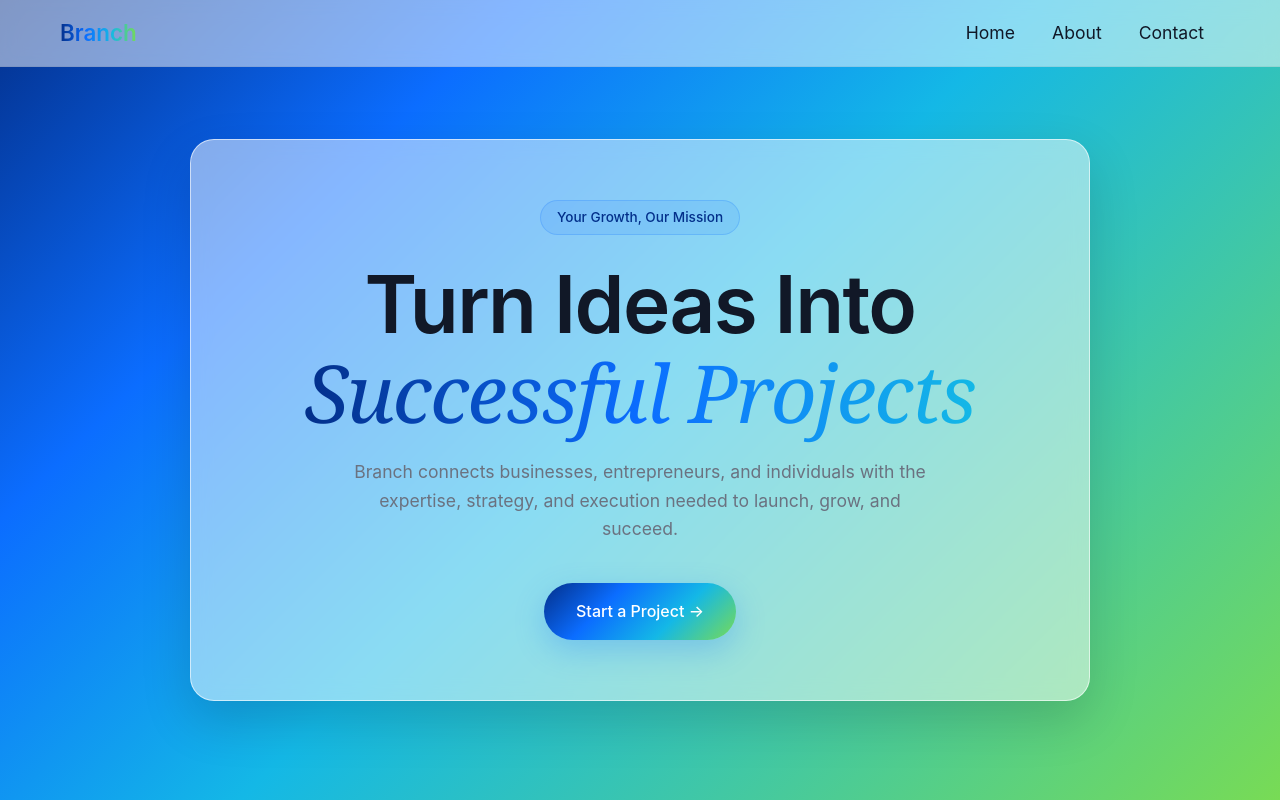
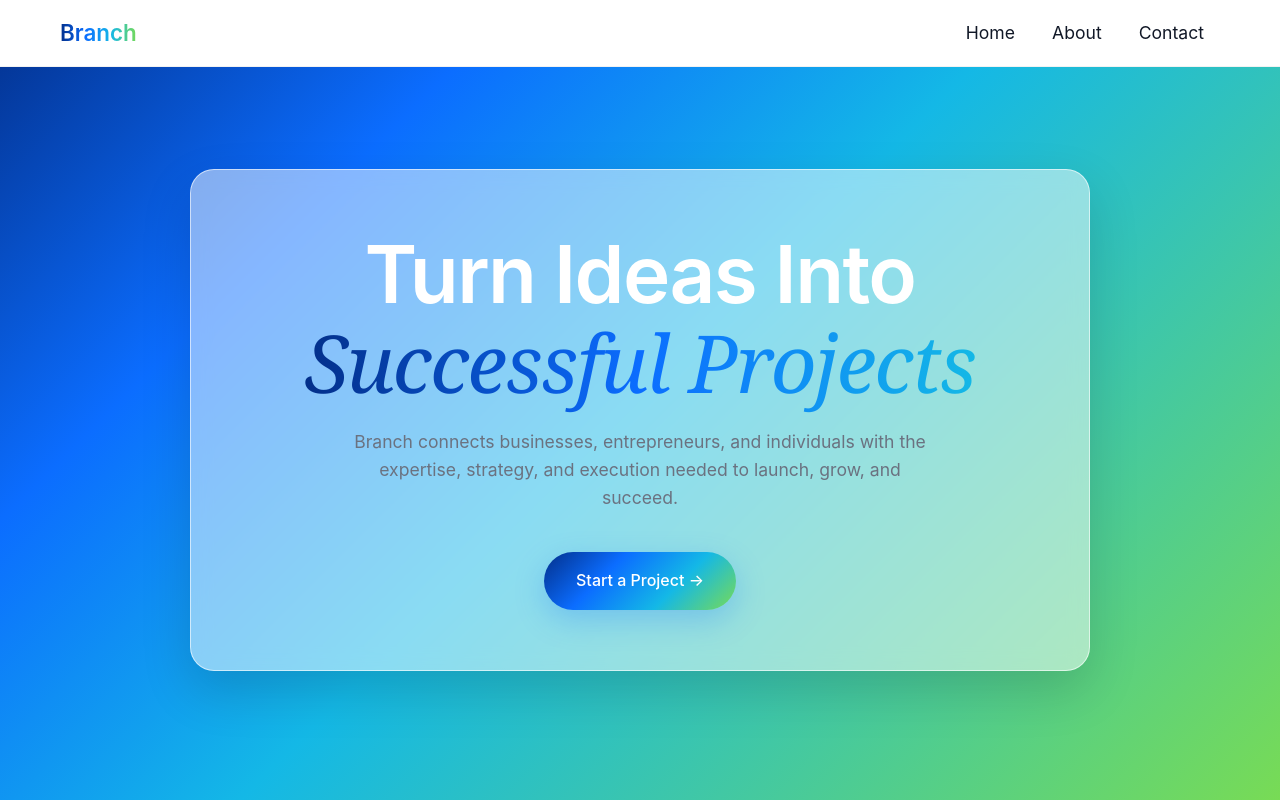
Before and after one commit to frgtinfo-beep/Branch, a website: page frontend/index.html in a window 1280 px wide. Shown: the top 800 px of the page. Drawn offline with Linux system fonts and the light colour scheme.

Commit message:
minor changes

```diff
--- a/frontend/homepage.css
+++ b/frontend/homepage.css
@@ -41,7 +41,7 @@
   align-items: center;
   padding: 15px 60px;
   z-index: 10;
-  background: rgba(255, 255, 255, 0.50);
+  background: rgba(255, 255, 255, 1);
   backdrop-filter: blur(10px);
   -webkit-backdrop-filter: blur(10px);
   border-bottom: 1px solid rgba(0, 0, 0, 0.05);
@@ -117,7 +117,7 @@
   line-height: 1.1;
   margin-bottom: 20px;
   letter-spacing: -0.02em;
-  color: var(--text-dark);
+  color: white;
 }
 
 .hero h1 span {
--- a/frontend/index.html
+++ b/frontend/index.html
@@ -40,9 +40,6 @@
 
       <!-- Main Content -->
       <div class="hero-content">
-        <span class="hero-tag">
-          Your Growth, Our Mission
-        </span>
 
         <h1>
           Turn Ideas Into <br>
```
